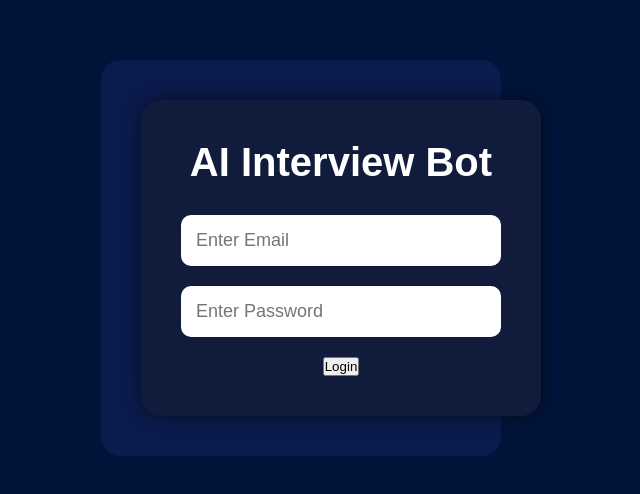
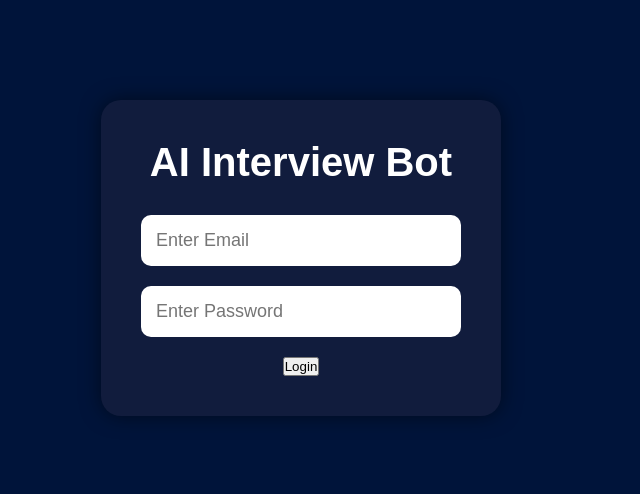
Before and after one commit to AshwiniJadhav202/AI_Interview_Bot, a React (Vite) app in the folder frontend/: page / in a window 1280 px wide. Shown: the part 142-636 px from the top of the page, without its empty margins (339-979 px from the left). Built offline with nearby package versions, Linux system fonts and the light colour scheme.

Commit message:
style.css

```diff
--- a/frontend/src/styles.css
+++ b/frontend/src/styles.css
@@ -33,15 +33,6 @@ LOGIN PAGE
   align-items:center;
 }
 
-
-/* Login Box */
-.login-container{
-  width: 400px;
-  padding: 40px;
-  border-radius: 20px;
-  background: #0b1b4d;
-  text-align: center;
-}
 
 .login-box{
   width:400px;
```
